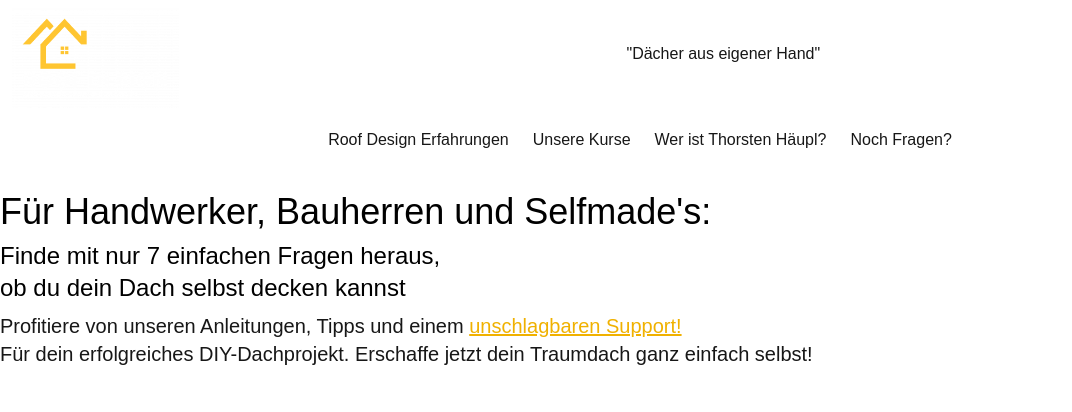
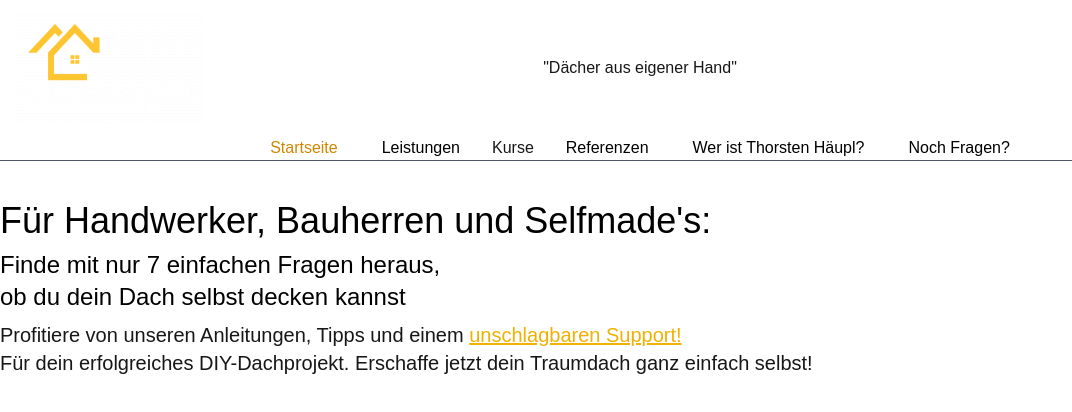
Before and after one commit to ciru12341/roofdesign, a Next.js app in the folder frontend/: page / in a window 1280 px wide. Shown: the top 412 px of the page, without its empty margins (0-1072 px from the left). Built offline with nearby package versions, Linux system fonts and the light colour scheme.

Commit message:
adjusted navbar

```diff
--- a/frontend/components/coursemodal.tsx
+++ b/frontend/components/coursemodal.tsx
@@ -20,8 +20,8 @@ export default function CourseModal({ children }: { children: React.ReactNode })
 
   return (
     <>
-      <Popover className="relaive" onMouseEnter={open} onMouseLeave={close}>
-        <PopoverButton className="focus:outline-none hover:text-amber-50">
+      <Popover className="relative" onMouseEnter={open} onMouseLeave={close}>
+        <PopoverButton className="focus:outline-none hover:text-gray-400">
           {children}
         </PopoverButton>
         <PopoverPanel
@@ -34,9 +34,9 @@ export default function CourseModal({ children }: { children: React.ReactNode })
           ].join(" ")}
         >
           <div className="flex flex-col space-y-2 p-3">
-            <Link href="/dachdecker-mastery" className="hover:text-amber-50">Dachdecker Mastery</Link>
-            <Link href="/rinnen-masterclass" className="hover:text-amber-50">Rinnen Masterclass</Link>
-            <Link href="/dacheinteilung" className="hover:text-amber-50">Dacheinteilung</Link>
+            <Link href="/dachdecker-mastery" className="hover:text-gray-400">Dachdecker Mastery</Link>
+            <Link href="/rinnen-masterclass" className="hover:text-gray-400">Rinnen Masterclass</Link>
+            <Link href="/dacheinteilung" className="hover:text-gray-400">Dacheinteilung</Link>
           </div>
         </PopoverPanel>
       </Popover>
--- a/frontend/components/header.tsx
+++ b/frontend/components/header.tsx
@@ -5,18 +5,29 @@ import logoImg from "../public/logo.png";
 
 export default function Header() {
   return (
-    <header className="flex flex-col">
-      <div className="flex items-center w-full px-3 mb-5">
-        <Image
-          src={logoImg}
-          alt="Roof Design Logo"
-          className="mt-2 h-25 w-auto"
-        />
-        <p className="mx-auto text-center">&quot;Dächer aus eigener Hand&quot;</p>
+    <header className="w-full border-b border-gray-600">
+      <div className="mx-auto max-w-7xl px-4">
+        <div className="grid grid-cols-3 items-center gap-2 py-3">
+          <div className="justify-self-start">
+            <Image
+              src={logoImg}
+              alt="Roof Design Logo"
+              width={120}
+              height={48}
+              priority
+              className="h-28 w-auto"
+            />
+          </div>
+
+          <p className="justify-self-center text-center text-sm md:text-base">
+            &quot;Dächer aus eigener Hand&quot;
+          </p>
+
+          <div className="justify-self-end" />
+        </div>
+
+        <Navbar />
       </div>
-      <Navbar />
     </header>
-
-
   )
 }
--- /dev/null
+++ b/frontend/components/nav-link.tsx
@@ -0,0 +1,19 @@
+import { usePathname } from "next/navigation";
+import Link from "next/link";
+
+
+export function NavLink({ href, children }: { href: string; children: React.ReactNode }) {
+  const pathname = usePathname();
+  const isActive = pathname === href;
+
+  return (
+    <Link href={href}
+      aria-current={isActive ? "page" : undefined}
+      className={["px-3 py-2 rounded-md transition",
+        isActive ? "text-yellow-600 font-medium" : "text-black",
+        "hover:text-gray-400 focus-visible:outline-none focus-visible:ring-2 focus-visible:ring-offset-2 focus-visible:ring-gray-300",
+      ].join(" ")}>
+      {children}
+    </Link>
+  );
+}
--- a/frontend/components/nav.tsx
+++ b/frontend/components/nav.tsx
@@ -1,13 +1,34 @@
-import Link from "next/link";
+"use client";
 import CourseModal from "./coursemodal";
+import { NavLink } from "./nav-link";
+
+
+
+
 
 export default function Navbar() {
   return (
-    <nav className="flex space-x-6 mx-auto justify-center">
-      <Link href="/erfahrungen">Roof Design Erfahrungen</Link>
-      <CourseModal>Unsere Kurse</CourseModal>
-      <Link href="/wer-ist-thorsten-haeupl">Wer ist Thorsten Häupl?</Link>
-      <Link href="/kontaktformular">Noch Fragen?</Link>
+    <nav className="flex justify-center">
+      <ul className="flex flex-wrap gap-3 md:gap-5 justify-center">
+        <li>
+          <NavLink href="/">Startseite</NavLink>
+        </li>
+        <li>
+          <NavLink href="/leistungen">Leistungen</NavLink>
+        </li>
+        <li >
+          <CourseModal>Kurse</CourseModal>
+        </li>
+        <li >
+          <NavLink href="/referenzen">Referenzen</NavLink>
+        </li>
+        <li >
+          <NavLink href="/wer-ist-thorsten-haeupl">Wer ist Thorsten Häupl?</NavLink>
+        </li>
+        <li >
+          <NavLink href="/kontaktformular">Noch Fragen?</NavLink>
+        </li>
+      </ul>
     </nav>
   );
 }
--- a/frontend/src/app/globals.css
+++ b/frontend/src/app/globals.css
@@ -14,7 +14,7 @@
 
 @media (prefers-color-scheme: dark) {
   :root {
-    --background: #b59090;
+    --background: #F8FAFC;
     --foreground: #171717;
   }
 }
```
Also changed, not shown: frontend/src/app/referenzen/page.tsx (renamed from frontend/src/app/erfahrungen/page.tsx).
